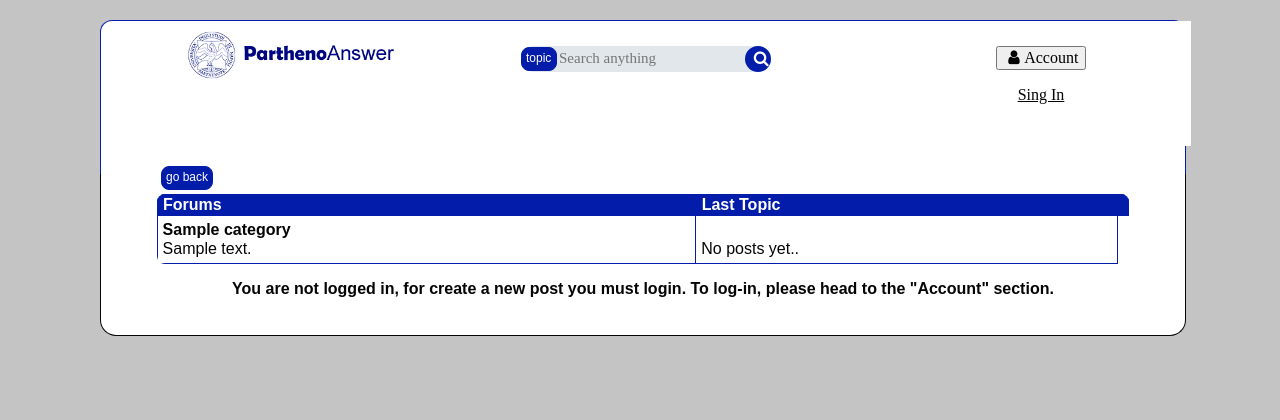
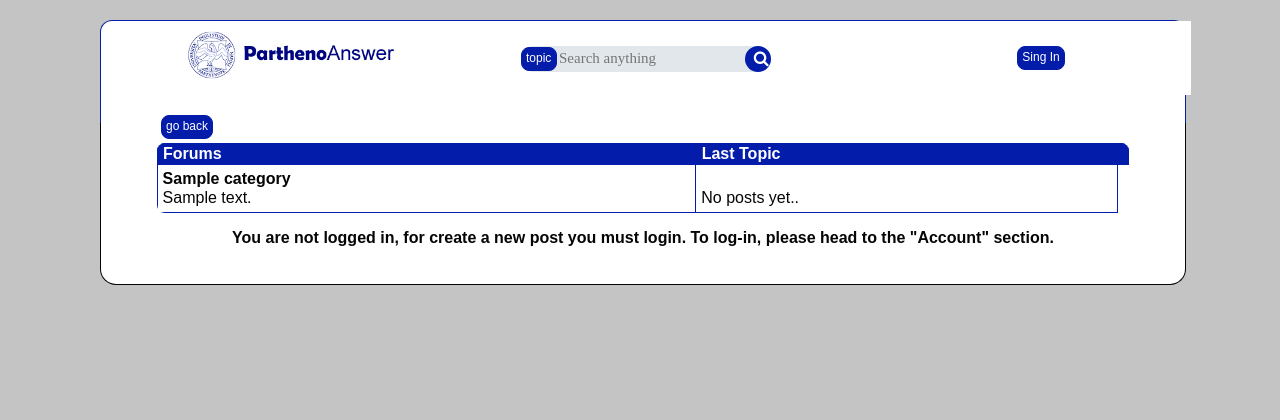
Before and after one commit to kappino/ParthenoAnswer, a Flask app: page / in a window 1280 px wide. Shown: the top 420 px of the page. Run offline with Flask 2, Linux system fonts and the light colour scheme; a database or web service that is not in the repository returns one stand-in record (values such as "Sample title"); some libraries are stand-ins or nearby versions.

Commit message:
set up link for sing up and sing out buttons

```diff
--- a/templates/base.html
+++ b/templates/base.html
@@ -55,17 +55,10 @@
 
             <div id="userbar">
             {% if session['username'] %}
-                Hello <b>{{session['username']}}</b>. Not you? <button class="item" href="{{ url_for('sign_out')}}">Sign out</button>
+                Hello <b>{{session['username']}}</b>. Not you? <a href="{{ url_for('sign_out')}}"><button class="item">Sign out</button></a>
             {% else %}
-            <div class="dropdown">
-                <button onclick="myFunction()" class="dropbtn"><i class="fa fa-fw fa-user"></i>Account</button>
-                <div id="myDropdown" class="dropdown-content">
-                    <a href="{{ url_for('sign_in') }}">
-                        <p style="letter-spacing: normal">Sing In</p>
-                    </a>
-                </div>
-          </div>
-          {% endif %}
+            <a href="{{ url_for('sign_in') }}"><button class="item" >Sing In</button></a>
+            {% endif %}
             </div>
             </li>
             <li>
```
